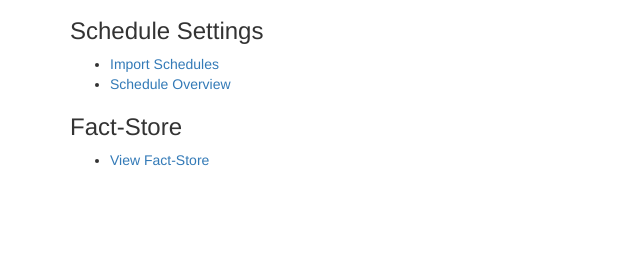
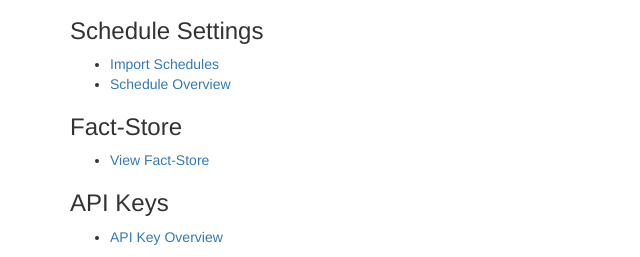
Before and after one commit to eddyvdaker/Zuyd-LA4LD-Dataecosystem, a Flask app: page /admin in a window 1280 px wide. Shown: the part 596-853 px from the top of the page, without its empty margins (0-640 px from the left). Before the commit the page ends 762 px from the top, so only its background shows below. Run offline with Flask 2, Linux system fonts and the light colour scheme; a user stored in the database is signed in; tables that the repository leaves empty hold one stand-in row (values such as "Sample post"); some libraries are stand-ins or nearby versions.

Commit message:
Added API key management to admin panel

```diff
--- a/app/admin/routes.py
+++ b/app/admin/routes.py
@@ -6,6 +6,7 @@
     Routes used for the admin panel of the application.
 """
 import os
+from secrets import token_urlsafe
 from flask import abort, current_app, flash, redirect, render_template, \
     request, url_for, send_file
 from flask_babel import _
@@ -15,11 +16,13 @@ from app import db
 from app.admin import bp
 from app.admin.forms import ImportForm, EditUserForm, EditModuleForm, \
     EditScheduleForm, EditScheduleItemForm, EditGroupForm, \
-    ManageGroupMembershipForm, ManageModuleMembershipForm
+    ManageGroupMembershipForm, ManageModuleMembershipForm, AddApiKeyForm, \
+    ApiKeyDeleteConfirmationForm
 from app.admin.imports import upload_file, import_groups_to_db, \
     import_modules_to_db, import_results_to_db, import_schedules_to_db, \
     import_users_to_db, read_json
-from app.models import User, Module, Role, Schedule, ScheduleItem, Group
+from app.models import User, Module, Role, Schedule, ScheduleItem, Group, \
+    ApiKey
 
 
 @bp.route('/admin', methods=['GET'])
@@ -633,3 +636,52 @@ def manage_module_membership():
         'admin/manage_modules.html', title=_('Admin Panel: Manage Modules'),
         form=form
     )
+
+
+@bp.route('/admin/apikey-overview', methods=['GET'])
+@login_required
+def apikey_overview():
+    if current_user.role.role != 'admin':
+        abort(403)
+    return render_template(
+        'admin/overview_api_keys.html', keys=ApiKey.query.all(),
+        title=_('Admin Panel: API Key Overview')
+    )
+
+
+@bp.route('/admin/add-apikey', methods=['GET', 'POST'])
+@login_required
+def add_apikey():
+    if current_user.role.role != 'admin':
+        abort(403)
+    form = AddApiKeyForm()
+    if form.validate_on_submit():
+        a = ApiKey(key=form.key.data, description=form.description.data)
+        db.session.add(a)
+        db.session.commit()
+        return redirect(url_for('admin.apikey_overview'))
+    else:
+        while form.key.data in [x.key for x in ApiKey.query.all()] or \
+                not form.key.data:
+            form.key.data = token_urlsafe(24)
+    return render_template(
+        'default-form.html', form=form, title=_('Admin Panel: Add API Key')
+    )
+
+
+@bp.route('/admin/delete-apikey/<key_id>', methods=['GET', 'POST'])
+@login_required
+def delete_apikey(key_id):
+    if current_user.role.role != 'admin':
+        abort(403)
+    form = ApiKeyDeleteConfirmationForm()
+    key = ApiKey.query.filter_by(id=key_id).first()
+    if form.validate_on_submit():
+        ApiKey.query.filter_by(id=key.id).delete()
+        db.session.commit()
+        flash(_('API key deleted'))
+        return redirect(url_for('admin.apikey_overview'))
+    return render_template(
+        'admin/delete_api_key.html', form=form, key=key,
+        title=_('Admin Panel: Delete API Key')
+    )
--- a/app/templates/admin/admin.html
+++ b/app/templates/admin/admin.html
@@ -35,5 +35,9 @@
         <ul>
             <li><a href="{{ url_for('admin.show_fact_store') }}">{{ _('View Fact-Store') }}</a></li>
         </ul>
+    <h3>{{ _('API Keys') }}</h3>
+        <ul>
+            <li><a href="{{ url_for('admin.apikey_overview') }}">{{ _('API Key Overview') }}</a></li>
+        </ul>
 </div>
 {% endblock %}
```
Also changed, not shown: app/admin/forms.py (+18 -2 lines), app/templates/admin/delete_api_key.html (added, +19 -0 lines), app/templates/admin/overview_api_keys.html (added, +23 -0 lines).
